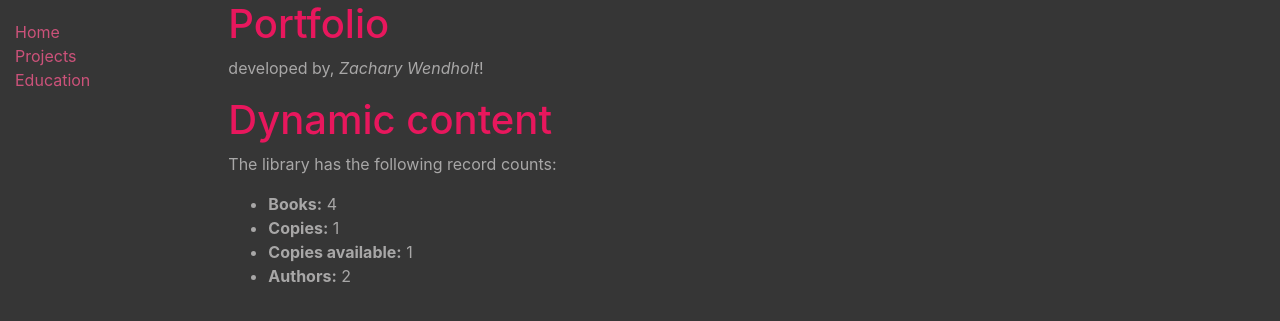
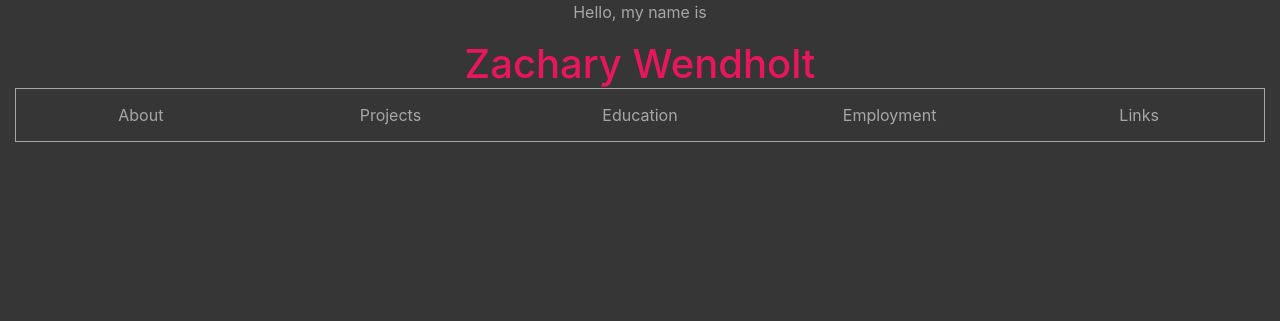
Before and after one commit to zacharywendholt/personalWebsite, a Django app: page /catalog/ in a window 1280 px wide. Shown: the top 321 px of the page. Run offline with Django 3.2, Linux system fonts and the light colour scheme; data comes from the database, SQL or seed files in the repository; some libraries are stand-ins or nearby versions.

Commit message:
style set and added text for most tabs

```diff
--- a/locallibrary/catalog/static/css/styles.css
+++ b/locallibrary/catalog/static/css/styles.css
@@ -2,6 +2,13 @@
     margin-top: 20px;
     padding: 0;
     list-style: none;
+}
+.informationtabs{
+
+}
+
+li {
+    margin-left: 20px;
 }
 
 body{
@@ -11,13 +18,52 @@ body{
 
 h1 {
     color: #E8175D;
+    text-align: center;
+    margin: 0 auto;
 }
 
 h2 {
     color: #E8175D;
-
 }
 
 a {
     color: #CC527A;
 }
+
+.tab {
+    overflow: hidden;
+    border: 1px solid #A8A7A7 ;
+    background-color: #363636;
+  }
+
+  .tab button {
+    width: 20%;
+    background-color: inherit;
+    color: inherit;
+    float: left;
+    border: none;
+    outline: none;
+    cursor: pointer;
+    padding: 14px 16px;
+    transition: 0.3s;
+  }
+
+  /* Change background color of buttons on hover */
+  .tab button:hover {
+    background-color: #A8A7A7;
+    color: #363636;
+  }
+
+  /* Create an active/current tablink class */
+  .tab button.active {
+    background-color: #A8A7A7;
+    color: #363636;
+  }
+
+  /* Style the tab content */
+  .tabcontent {
+    display: none;
+    padding: 6px 12px;
+    border: 1px solid #A8A7A7;
+    border-top: none;
+  }
--- /dev/null
+++ b/locallibrary/catalog/static/js/script.js
@@ -0,0 +1,20 @@
+function openCity(evt, cityName) {
+    // Declare all variables
+    var i, tabcontent, tablinks;
+
+    // Get all elements with class="tabcontent" and hide them
+    tabcontent = document.getElementsByClassName("tabcontent");
+    for (i = 0; i < tabcontent.length; i++) {
+      tabcontent[i].style.display = "none";
+    }
+
+    // Get all elements with class="tablinks" and remove the class "active"
+    tablinks = document.getElementsByClassName("tablinks");
+    for (i = 0; i < tablinks.length; i++) {
+      tablinks[i].className = tablinks[i].className.replace(" active", "");
+    }
+
+    // Show the current tab, and add an "active" class to the button that opened the tab
+    document.getElementById(cityName).style.display = "block";
+    evt.currentTarget.className += " active";
+  }
--- a/locallibrary/catalog/templates/basegeneric.html
+++ b/locallibrary/catalog/templates/basegeneric.html
@@ -8,21 +8,73 @@
   <!-- Add additional CSS in static file -->
   {% load static %}
   <link rel="stylesheet" href="{% static 'css/styles.css' %}">
+  <script src="{% static '/js/script.js' %}" type="text/javascript"></script>
 </head>
 <body>
   <div class="container-fluid">
     <div class="row">
-      <div class="col-sm-2">
-      {% block sidebar %}
-        <ul class="sidebar-nav">
-          <li><a href="{% url 'index' %}">Home</a></li>
-          <li><a href="{% url 'projects' %}">Projects</a></li>
-          <li><a href="{% url 'education' %}">Education</a></li>
-        </ul>
-     {% endblock %}
-      </div>
-      <div class="col-sm-10 ">{% block content %}{% endblock %}</div>
+      <div class="col">{% block content %}{% endblock %}</div>
     </div>
+      <div class="tab">
+      <button class="tablinks" onclick="openCity(event, 'About')">About</button>
+      <button class="tablinks" onclick="openCity(event, 'Projects')">Projects</button>
+      <button class="tablinks" onclick="openCity(event, 'Education')">Education</button>
+      <button class="tablinks" onclick="openCity(event, 'Employment')">Employment</button>
+      <button class="tablinks" onclick="openCity(event, 'Links')">Links</button>
+    </div>
+    <div id="About" class="tabcontent">
+      <h1>About Me</h1>
+      <p>I am a senior computer science student studying at Indiana University.
+         I have a specialization in Artificial Intelligence. I found my passion
+        for computer science through making video games. Programming video games gave
+        me a way to visually see what my code was actually doing. I am a team oriented
+        individual and enjoy being able to teach others what I know when given the chance.</p>
+      <a href="{% url 'index' %}">Home</a>
+    </div>
+
+    <div id="Projects" class="tabcontent">
+      <h1>Projects</h1>
+      <p>I have worked on a wide variety of projects including:
+        <li>Making a Google Home from the Google AIY Voice kit</li>
+        <li>Designed and built video games using the Unity Engine</li>
+        <li>Built an Application for IOS</li>
+        <li>Made a deep neural network to classify images</li>
+      </p>
+      <a href="{% url 'projects' %}">link to Projects</a>
+    </div>
+
+    <div id="Education" class="tabcontent">
+      <h1>Education</h1>
+      <p>I am a senior at Indian University. I am majoring in Computer Science, specializing in Artificial Intelligence.
+        I am also Minoring in Video Game design. Through the many different classes, I have gained the knowledge of many
+        different languages as well as good practices in programming conventions.
+      </p>
+      <h2>Relevant Courses</h2>
+        <li>Intro to Artificial Intelligence, Machine learning: <b>Python</b></li>
+        <li>Data Structures: <b>Java, Code Optimization</b></li>
+        <li>Game Technology: <b>Unity, Unreal, C#, SourceTree, Excel</b></li>
+    </div>
+
+    <div id="Employment" class="tabcontent">
+      <h1>Employment</h1>
+        <li><h4>OFS Web Development Internship</h4>
+          <ul>
+            <li>I worked on modules for OFS' website using the Drupal CMS. I worked with another intern for roughly half
+              of the internship, and worked on individual modules after that. I got experience using HTML,
+              CSS, JavaScript, and PHP. This internship also taught me skills like documentation, thorough code commenting,
+              and using source control in an actual work environment.
+            </li>
+          </ul>
+        </li>
+        <li></li>
+        <li></li>
+    </div>
+
+    <div id="Links" class="tabcontent">
+      <h3>Tokyo</h3>
+      <p>Tokyo is the capital of Japan.</p>
+    </div>
+
   </div>
 </body>
 </html>
--- a/locallibrary/catalog/templates/index.html
+++ b/locallibrary/catalog/templates/index.html
@@ -1,14 +1,11 @@
 {% extends "basegeneric.html" %}
 
 {% block content %}
-  <h1>Portfolio</h1>
-  <p>developed by,  <em>Zachary Wendholt</em>!</p>
-  <h1>Dynamic content</h1>
-  <p>The library has the following record counts:</p>
-  <ul>
-    <li><strong>Books:</strong> {{ num_books }}</li>
-    <li><strong>Copies:</strong> {{ num_instances }}</li>
-    <li><strong>Copies available:</strong> {{ num_instances_available }}</li>
-    <li><strong>Authors:</strong> {{ num_authors }}</li>
-  </ul>
+
+  <p style="text-align: center;">Hello, my name is</p>
+  <h1>Zachary Wendholt</h1>
+
+
+    <!--{{ variable}} is used to get the variable from the specific function in the views file-->
+
 {% endblock %}
--- a/locallibrary/catalog/urls.py
+++ b/locallibrary/catalog/urls.py
@@ -10,5 +10,4 @@ urlpatterns = [
     path('', views.index, name='index'),
     path('', RedirectView.as_view(url='catalog/', permanent=True)),
     path('projects/', views.projects, name='projects'),
-    path('education/', views.education, name='education')
 ]
--- a/locallibrary/catalog/views.py
+++ b/locallibrary/catalog/views.py
@@ -29,7 +29,3 @@ def index(request):
 
 def projects(request):
     return render(request, 'projects.html')
-
-
-def education(request):
-    return render(request, 'education.html')
```
